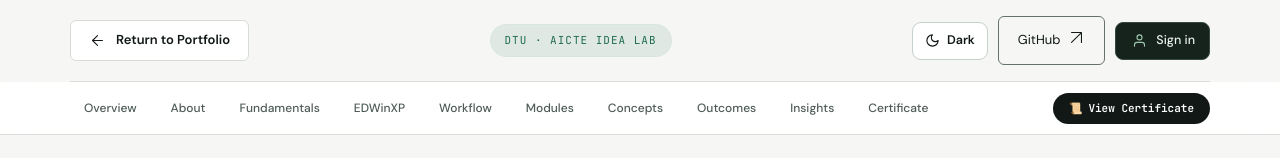
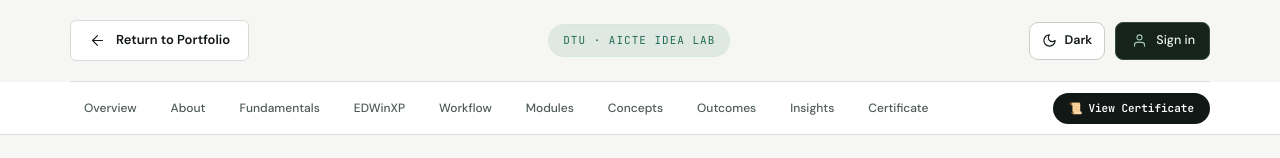
Before and after one commit to aakash9972sn/aakash-portfolio, a website: page pcb-designing-bootcamp.html in a window 1280 px wide. Shown: the top 158 px of the page. Drawn offline with Linux system fonts and the light colour scheme.

Commit message:
Remove public GitHub links from pcb-designing-bootcamp.html

```diff
--- a/pcb-designing-bootcamp.html
+++ b/pcb-designing-bootcamp.html
@@ -47,9 +47,7 @@
         <svg class="icon theme-icon" viewBox="0 0 24 24" width="16" height="16" fill="none" stroke="currentColor" stroke-width="1.8" stroke-linecap="round" stroke-linejoin="round" aria-hidden="true"><path d="M12 3a6 6 0 0 0 9 9 9 9 0 1 1-9-9Z"/></svg>
         <span data-theme-label>Dark</span>
       </button>
-      <a class="github-nav" href="https://github.com/aakash9972sn" target="_blank" rel="noopener noreferrer">
-        GitHub <svg class="icon" viewBox="0 0 24 24" fill="none" stroke="currentColor" stroke-width="1.5" stroke-linecap="round" stroke-linejoin="round" aria-hidden="true"><path d="M5 19 19 5M5 5h14v14"/></svg>
-      </a>
+
     </div>
   </header>
 
```
